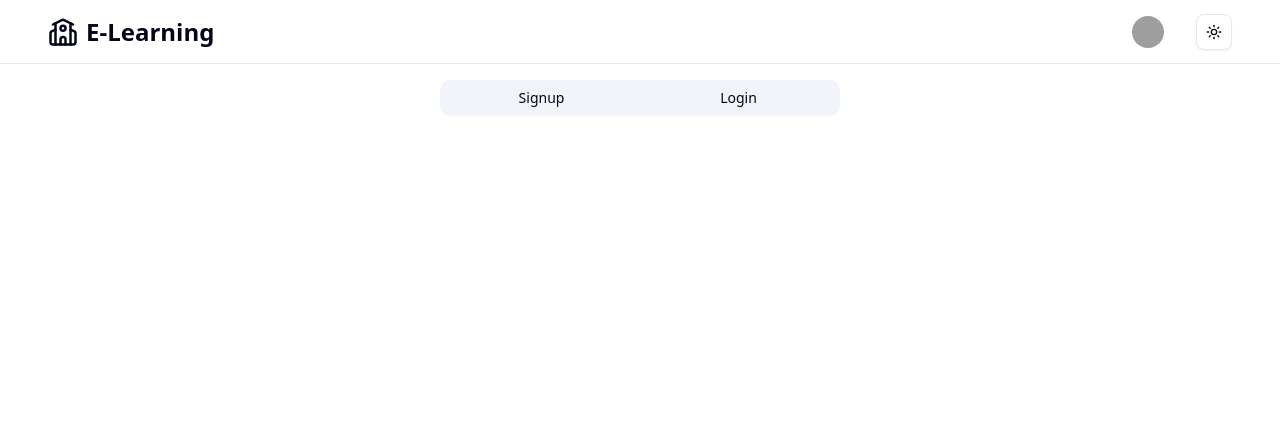
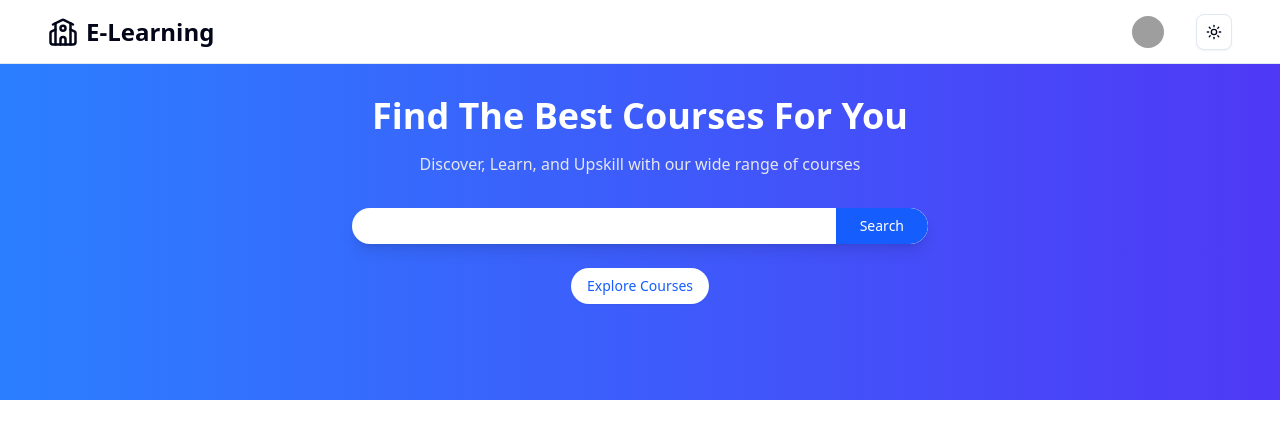
Before and after one commit to Sayakmodak/LMS, a React (Vite) app in the folder client/: page / in a window 1280 px wide. Shown: the top 438 px of the page. Built offline with nearby package versions, Linux system fonts and the light colour scheme; grey boxes are pictures that could not be loaded.

Commit message:
created hero section

```diff
--- a/client/package.json
+++ b/client/package.json
@@ -25,6 +25,7 @@
     "react": "^19.0.0",
     "react-dom": "^19.0.0",
     "react-redux": "^9.2.0",
+    "react-router-dom": "^7.5.3",
     "sonner": "^2.0.3",
     "tailwind-merge": "^3.2.0",
     "tailwindcss": "^4.1.4"
--- a/client/src/App.jsx
+++ b/client/src/App.jsx
@@ -1,13 +1,32 @@
+import { createBrowserRouter, RouterProvider } from 'react-router-dom'
 import './App.css'
-import Navbar from './comp/Navbar'
 import { Login } from './pages/Login'
+import HeroSection from './pages/student/HeroSection'
+import MainLayout from './layout/MainLayout'
+
+const router = createBrowserRouter([
+  {
+    path: "/",
+    element: <MainLayout />,
+    children: [
+      {
+        path: "/",
+        index: true,
+        element: <HeroSection />,
+      },
+      {
+        path: "login",
+        element: <Login />
+      }
+    ],
+  },
+])
 
 function App() {
 
   return (
     <main>
-      <Navbar />
-      <Login />
+      <RouterProvider router={router} />
     </main>
   )
 }
--- /dev/null
+++ b/client/src/layout/MainLayout.jsx
@@ -0,0 +1,14 @@
+import Navbar from '@/comp/Navbar'
+import React from 'react'
+import { Outlet } from 'react-router-dom'
+
+const MainLayout = () => {
+    return (
+        <div>
+            <Navbar />
+            <Outlet />
+        </div>
+    )
+}
+
+export default MainLayout
--- a/client/src/pages/Login.jsx
+++ b/client/src/pages/Login.jsx
@@ -18,6 +18,7 @@
 import { useLoginUserMutation, useRegisterUserMutation } from "@/features/api/authApi"
 import { Loader2 } from "lucide-react"
 import { useEffect, useState } from "react"
+import { useNavigate } from "react-router-dom"
 import { toast } from "sonner"
 
 
@@ -31,6 +32,8 @@
         email: "",
         password: ""
     });
+
+    const navigate = useNavigate();
 
     const [registerUser, { data: registerData, error: registerError, isLoading: registerIsLoading, isSuccess: registerIsSuccess }] = useRegisterUserMutation();
 
@@ -47,6 +50,7 @@
         }
         if (loginIsSuccess && loginData) {
             toast.success(loginData.message || "Login successful")
+            navigate("/")
         }
         if (loginError) {
             toast.error(loginData.data.message || "Login falied")
--- /dev/null
+++ b/client/src/pages/student/HeroSection.jsx
@@ -0,0 +1,22 @@
+import { Button } from '@/components/ui/button'
+import React from 'react'
+
+const HeroSection = () => {
+    return (
+        <div className='relative bg-gradient-to-r from-blue-500 bg-indigo-600 dark:from-gray-800 dark:to-gray-900 py-24 px-4 text-center'>
+            <div className='max-w-3xl mx-auto'>
+                <h1 className='text-white text-4xl font-bold mb-4'>Find The Best Courses For You</h1>
+                <p className='text-gray-200 dark:text-gray-400 mb-8'>Discover, Learn, and Upskill with our wide range of courses</p>
+
+                <form action="" className="flex items-center bg-white dark:bg-gray-800 rounded-full shadow-lg overflow-hidden max-w-xl mx-auto mb-6 ">
+                    <input type="text" className='flex-grow border-none focus-visible:ring-0 px-6 outline-none text-gray-900 dark:text-gray-100 placeholder-gray-400 dark:placeholder-gray-500' />
+
+                    <Button type="submit" className="bg-blue-600 dark:bg-blue-700 text-white px-6 py-3 rounded-r-full hover:bg-blue-700 dark:hover:bg-blue-800">Search</Button>
+                </form>
+                <Button className="bg-white dark:bg-gray-800 text-blue-600 rounded-full hover:bg-gray-200">Explore Courses</Button>
+            </div>
+        </div>
+    )
+}
+
+export default HeroSection
```
Also changed, not shown: 1 other file (tests, documents, lock files or other folders).
